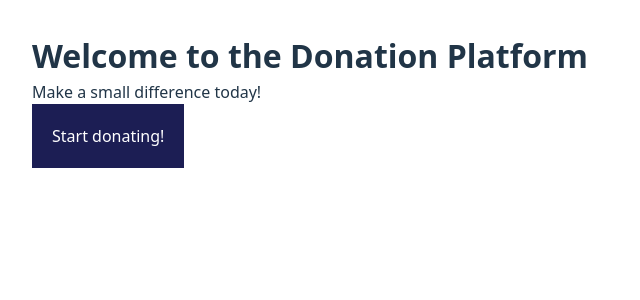
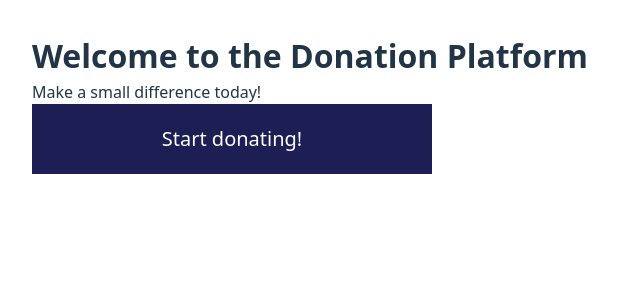
Before and after one commit to Akintayo74/Donation-Ermine, a React (Vite) app in the folder donation-app/: page / in a window 1280 px wide. Shown: the top 300 px of the page, without its empty margins (0-640 px from the left). Built offline with nearby package versions, Linux system fonts and the light colour scheme.

Commit message:
Added css variables and styled Button component

```diff
--- a/donation-app/src/GlobalStyles.js
+++ b/donation-app/src/GlobalStyles.js
@@ -56,7 +56,9 @@ const GlobalStyles = createGlobalStyle `
     //Global styles
     :root {
         font-family: system-ui, Avenir, Helvetica, Arial, sans-serif;
-        font-weight: 400;
+        --font-weight-default: 400;
+        --font-weight-bold: 700;
+        --font-size-medium: 20px;
 
         color-scheme: light dark;
         color: rgba(255, 255, 255, 0.87);
@@ -66,6 +68,7 @@ const GlobalStyles = createGlobalStyle `
         text-rendering: optimizeLegibility;
         -webkit-font-smoothing: antialiased;
         -moz-osx-font-smoothing: grayscale;
+
     }
 
 
--- a/donation-app/src/components/Button.jsx
+++ b/donation-app/src/components/Button.jsx
@@ -1,10 +1,13 @@
 import styled from "styled-components";
 
 const StyledButton = styled.button`
+    max-width: 400px;
+    width: 100%;
     background-color: hsla(238, 50%, 22%, 1);
     border: none;
-    padding: 20px;
+    padding: 20px 0;
     color: hsla(0, 0%, 100%, 1);
+    font-size: var(--font-size-medium);
 
 `
 
```
